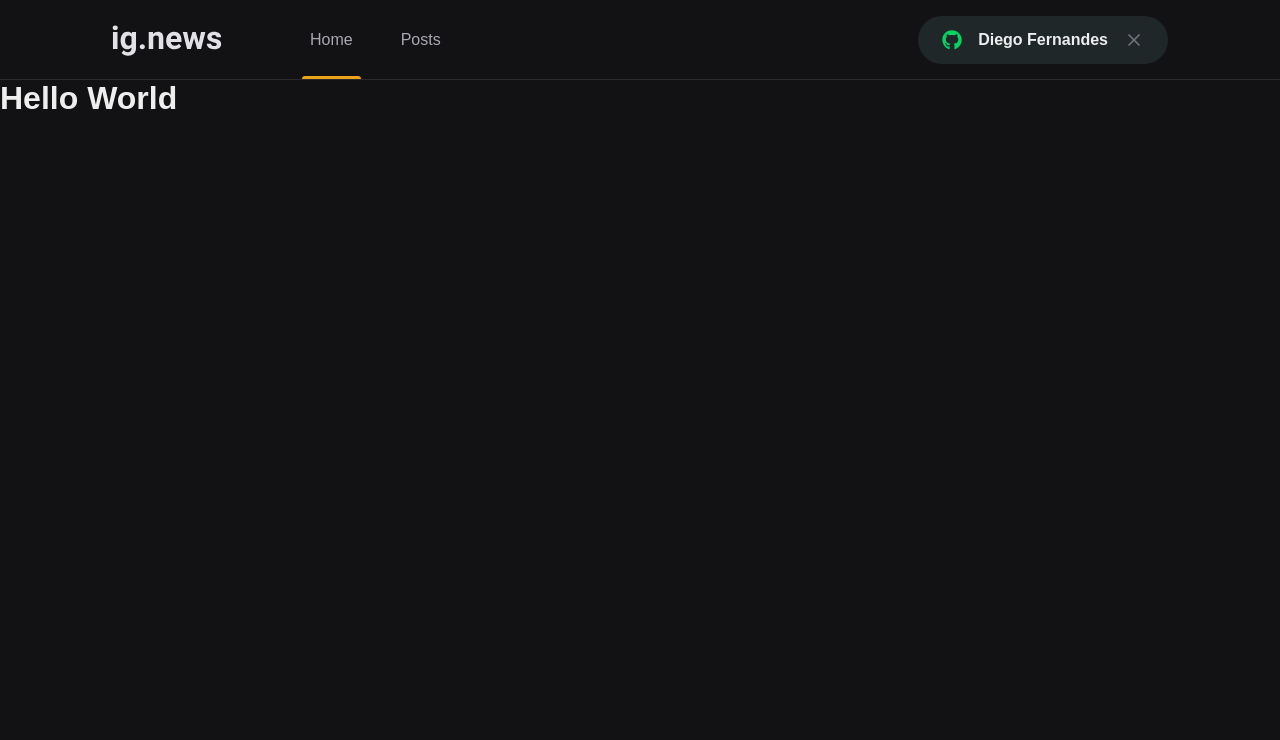
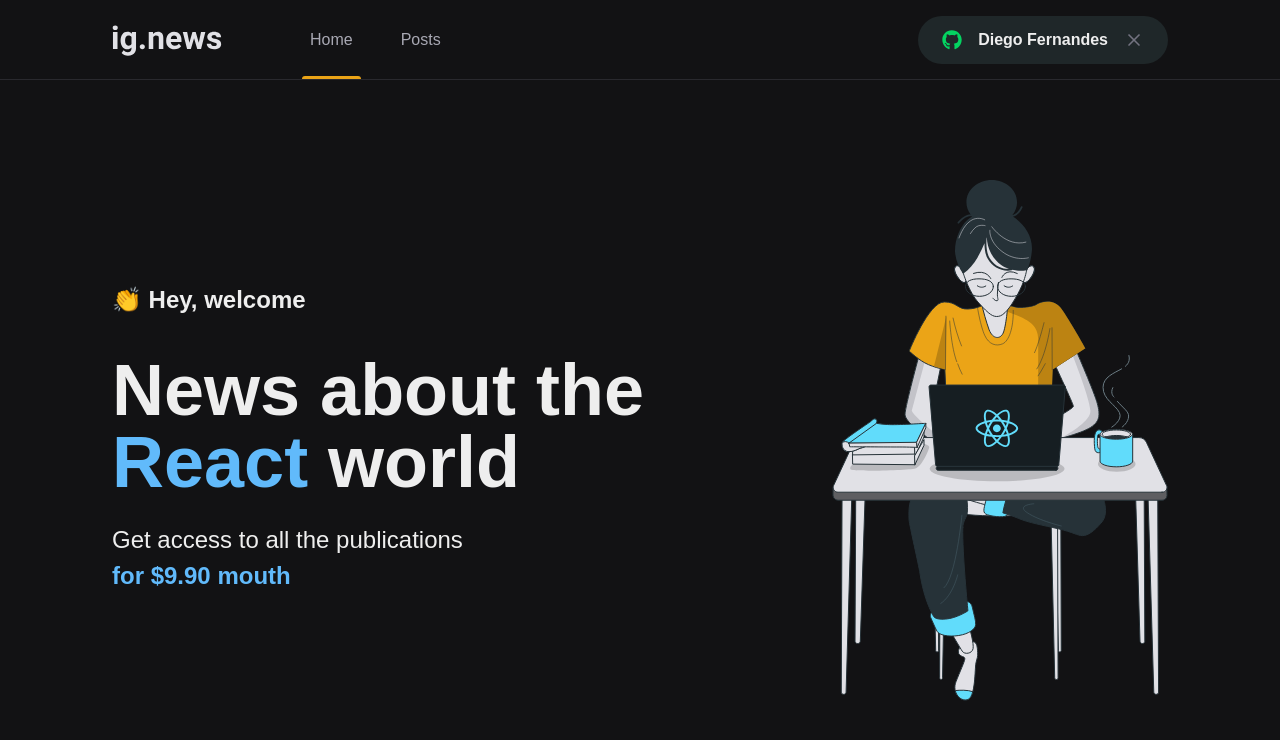
Before and after one commit to HemersonChaves/Fundamentos-do-Next.js, a Next.js app: page / in a window 1280 px wide. Shown: the top 740 px of the page. Built offline with nearby package versions, Linux system fonts and the light colour scheme.

Commit message:
feat(home): adicona conteúdo principal/main

```diff
--- /dev/null
+++ b/src/pages/home.module.scss
@@ -0,0 +1,36 @@
+.contentContainer{
+    max-width: 1120px;
+    margin: 0 auto;
+    padding: 0 2rem;
+    height: calc(100vh - 5rem);
+
+    display: flex;
+    align-items: center;
+    justify-content: space-between;
+}
+.hero{
+    max-width:600px;
+    > span{
+        font-size: 1.5rem;
+        font-weight: bold;
+    }
+    h1 {
+        font-size: 4.5rem;
+        line-height: 4.5rem;
+        font-weight: 900;
+        margin-top: 2.5rem;
+        span{
+            color: var(--cyan-500);
+        }
+    }
+    p{
+        font-size: 1.5rem;
+        line-height: 2.25rem;
+        margin-top: 1.5rem;
+
+        span{
+            color: var(--cyan-500);
+            font-weight: bold;
+        }
+    }
+}
--- a/src/pages/index.tsx
+++ b/src/pages/index.tsx
@@ -1,13 +1,24 @@
 import Head from "next/head";
-
+import styles from "./home.module.scss";
 
 export default function Home() {
   return (
     <>
       <head>
-        <title>Inicio | IGNews</title>
+        <title>Home| IGNews</title>
       </head>
-      <h1>Hello World</h1>
+      <main className={styles.contentContainer} >
+        <section className={styles.hero}>
+          <span>👏 Hey, welcome</span>
+          <h1>News about the <span>React</span> world</h1>
+          <p>
+            Get access to all the publications <br />
+            <span>for $9.90 mouth</span>
+          </p>
+        </section>
+        <img src="/images/avatar.svg" alt="Girl coding" />
+
+      </main>
     </>
   )
 }
```
